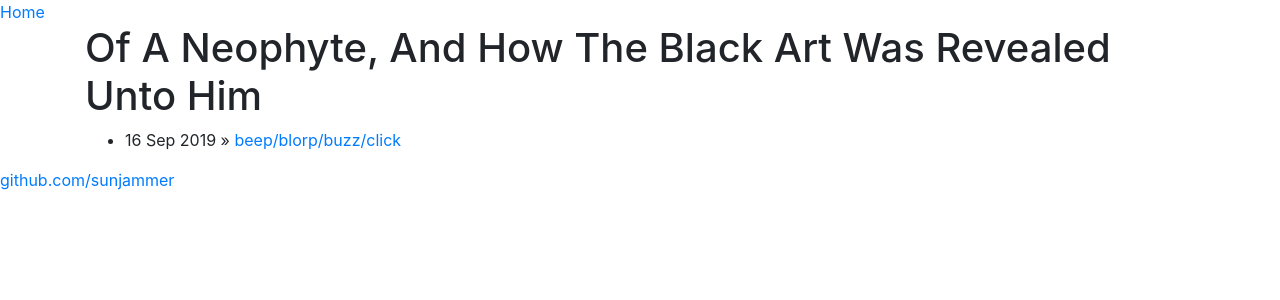
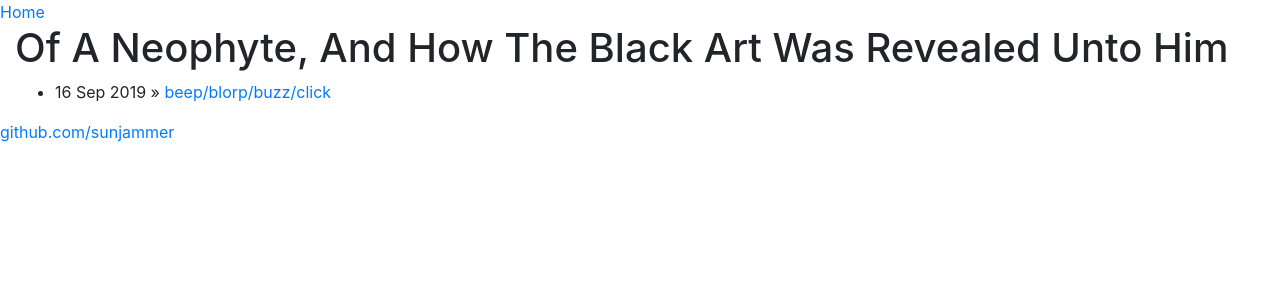
Before and after one commit to Sunjammer/sunjammer.github.io, a Jekyll site: the page built from index.html, in a window 1280 px wide. Shown: the top 300 px of the page. Built offline with Jekyll 4.4.1, drawn with Linux system fonts in a browser that asks for light colours.

Commit message:
Blog page

```diff
--- a/_layouts/default.html
+++ b/_layouts/default.html
@@ -15,9 +15,9 @@
     <nav>
         <a href="/">Home</a>
     </nav>
-    <div class="container">
+    <div class="container-fluid">
         {{ content }}
-    </div><!-- /.container -->
+    </div>
     <footer>
         <a href="https://github.com/sunjammer">github.com/sunjammer</a>
     </footer>
```
